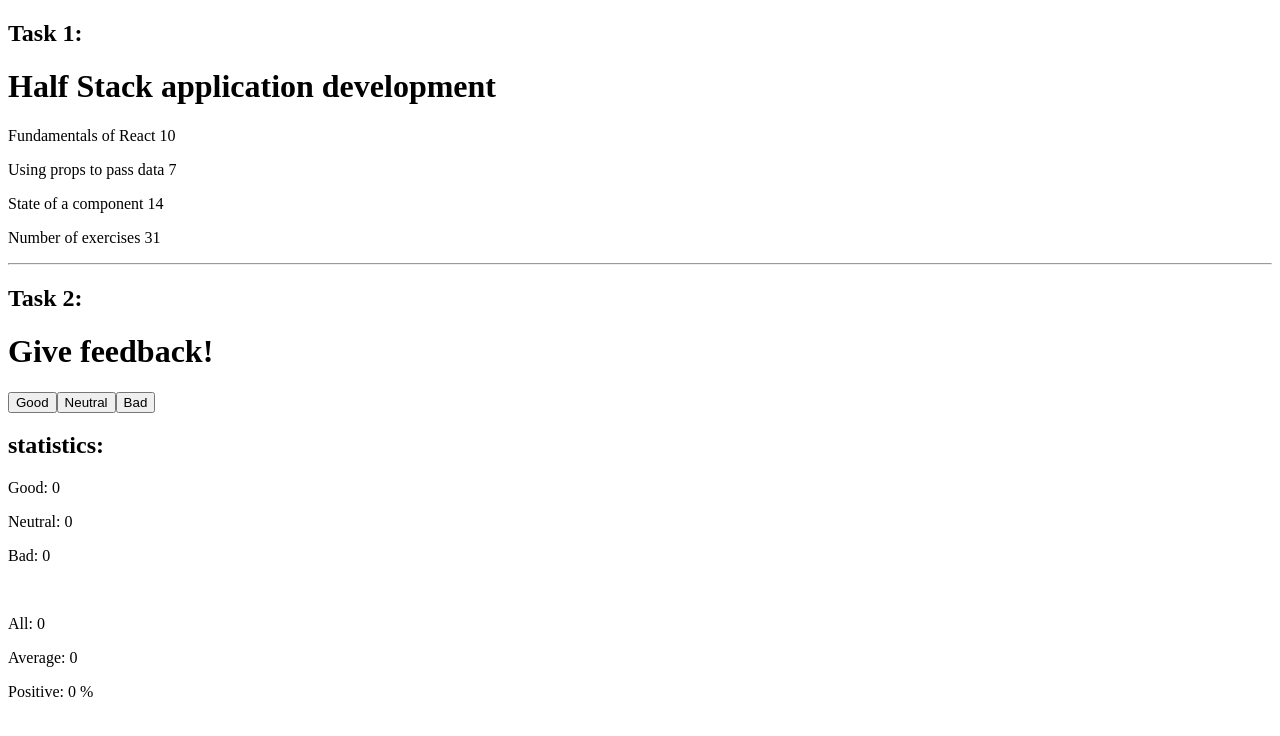
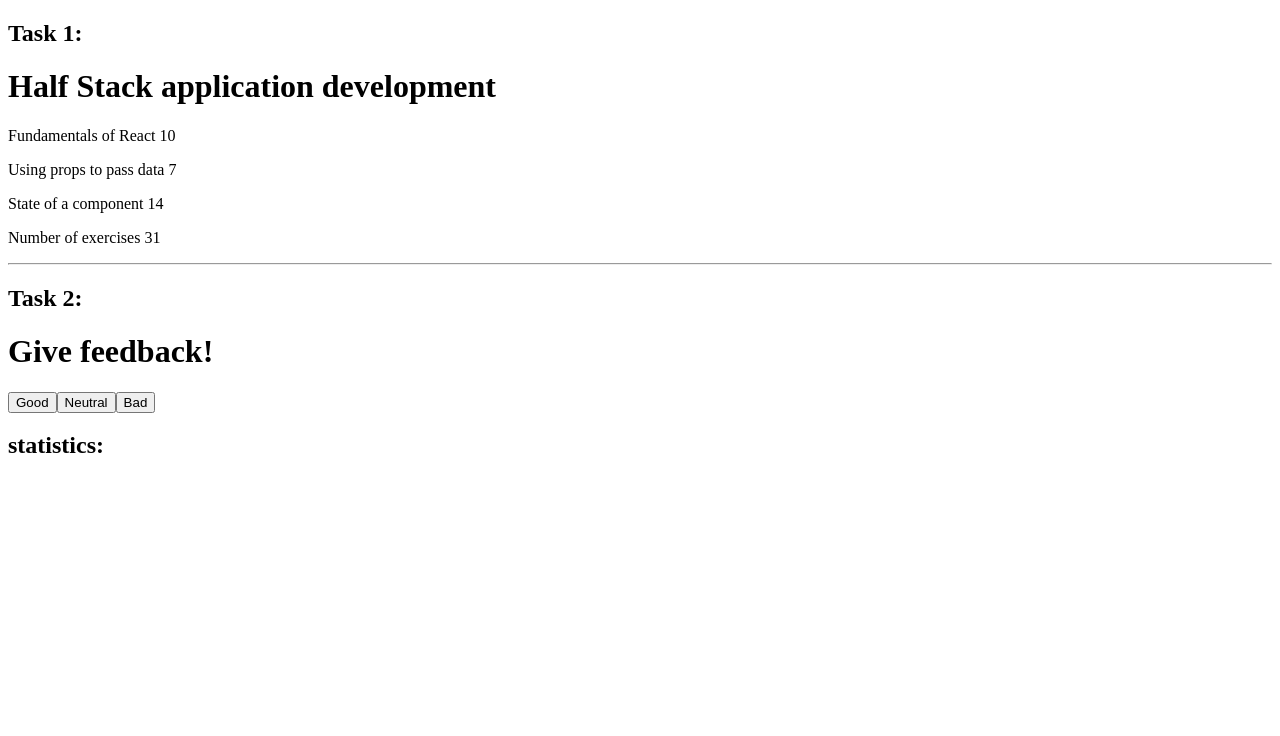
Before and after one commit to Susnezhu/fullstack-open-course, a React (Vite) app in the folder osa1/part1/: page / in a window 1280 px wide. Shown: the top 736 px of the page. Built offline with nearby package versions, Linux system fonts and the light colour scheme.

Commit message:
exercise 1.9

```diff
--- a/osa1/part1/src/tasks/task2.jsx
+++ b/osa1/part1/src/tasks/task2.jsx
@@ -81,6 +81,11 @@ const Task2 = () => {
   const [neutral, setNeutral] = useState(0)
   const [bad, setBad] = useState(0)
 
+  let feedbackGiven = false;
+  if (good > 0 || neutral > 0 || bad > 0) {
+    feedbackGiven = true;
+  }
+
   return (
     <div>
       <h1>Give feedback!</h1>
@@ -91,7 +96,8 @@ const Task2 = () => {
 
       <h2>statistics:</h2>
 
-      <Statistics a={good} b={neutral} c={bad} />
+    {feedbackGiven && <Statistics a={good} b={neutral} c={bad} />}
+
     </div>
   );
 }
```
